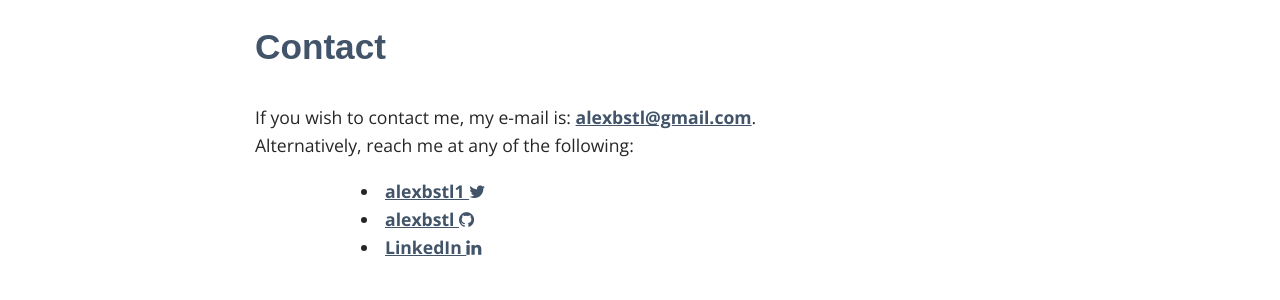
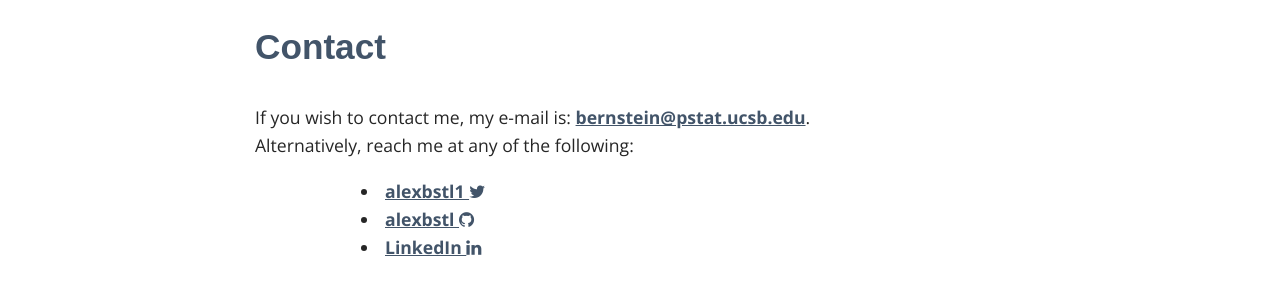
Before and after one commit to alexbstl/alexbstl.github.io, a Jekyll site: the page built from _pages/02_contact.md, in a window 1280 px wide. Shown: the part 238-538 px from the top of the page. Built offline with Jekyll 4.4.1, drawn with Linux system fonts in a browser that asks for light colours; nearby versions of some CDN libraries; some web fonts are replaced.

Commit message:
initial branch push

```diff
--- a/_config.yml
+++ b/_config.yml
@@ -14,7 +14,8 @@
 # You can create any custom variable you would like, and they will be accessible
 # in the templates via {{ site.myvariable }}.
 title: Alex Bernstein's Page
-email: alexbstl@gmail.com
+email2: alexbstl@gmail.com
+email: bernstein@pstat.ucsb.edu
 description: >
  Alex's Homepage
 baseurl: "" # the subpath of your site, e.g. /blog
```
Also changed, not shown: 6 other files.
